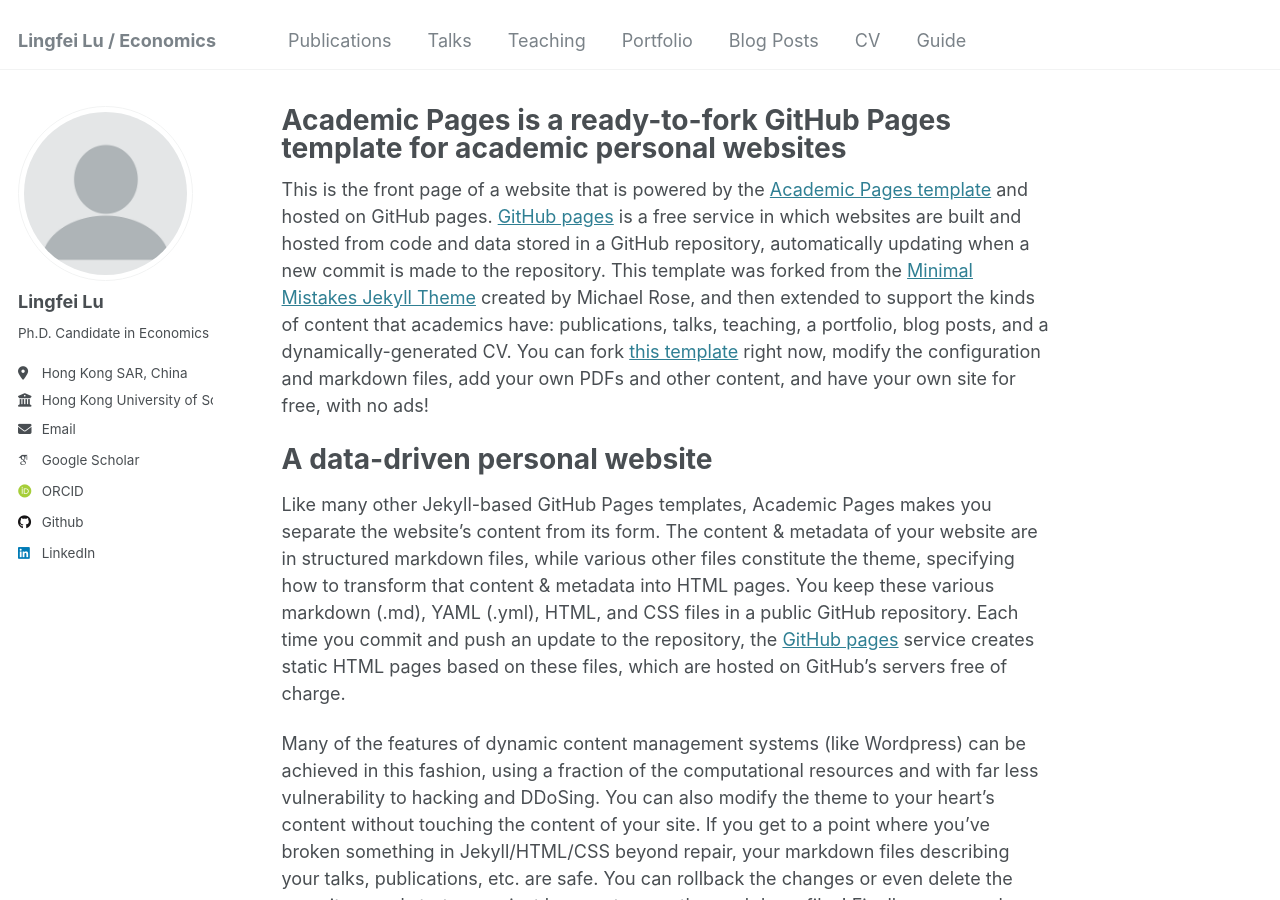
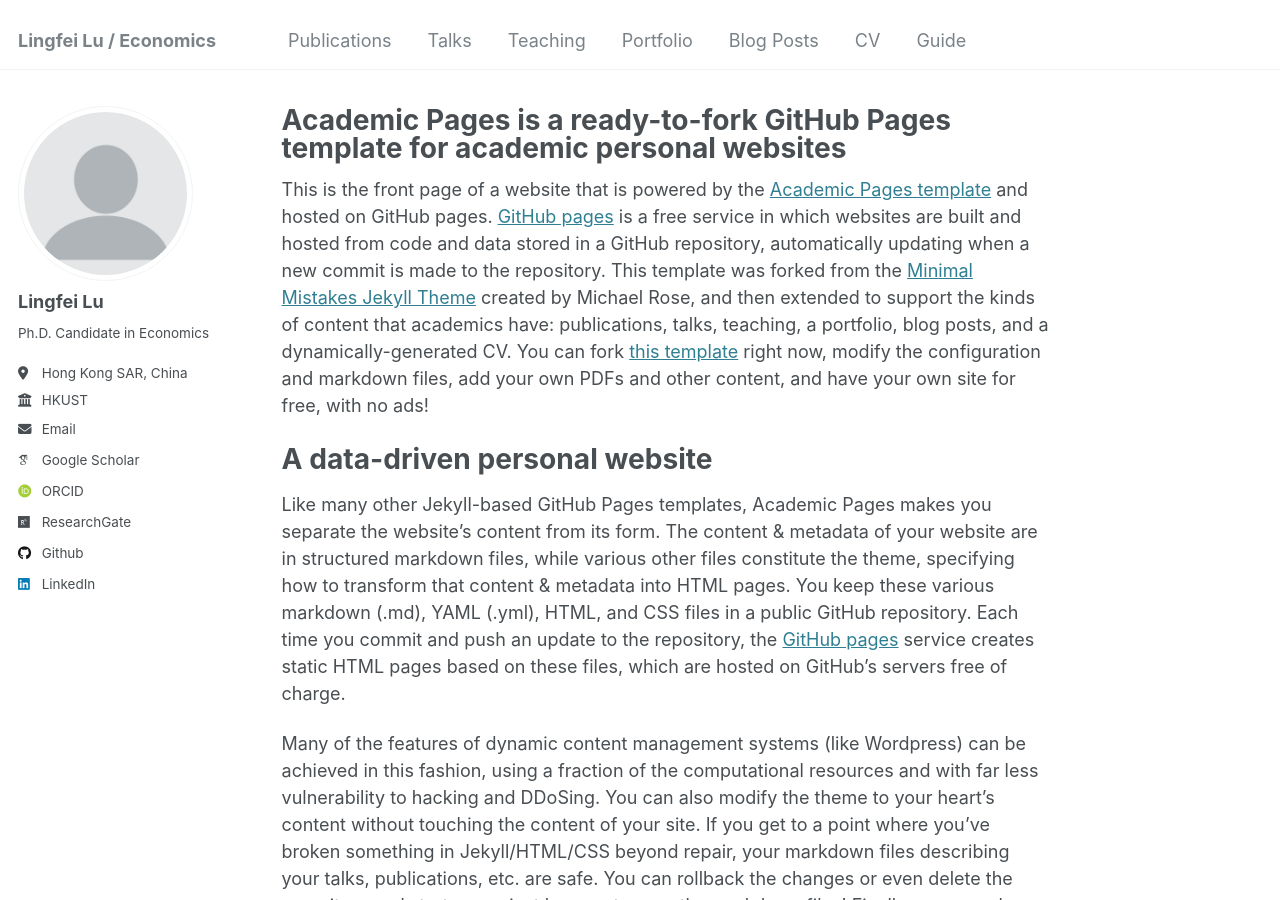
Before and after one commit to lingfei-daniel-lu/lingfei-daniel-lu.github.io, a Jekyll site: the page built from _pages/about.md, in a window 1280 px wide and 900 px high. Built offline with Jekyll 4.4.1, drawn with Linux system fonts in a browser that asks for light colours; some web fonts are replaced.

Commit message:
Update _config.yml
change the university name and add the ResearchGate link.

```diff
--- a/_config.yml
+++ b/_config.yml
@@ -26,7 +26,7 @@
   pronouns         : # example: "she/her"
   bio              : "Ph.D. Candidate in Economics"
   location         : "Hong Kong SAR, China"
-  employer         : "Hong Kong University of Science and Technology"
+  employer         : "HKUST"
   uri              : # URL
   email            : "lingfei.lu[at]connect.ust.hk"
 
@@ -37,7 +37,7 @@
   orcid            : "https://orcid.org/0000-0002-8594-2763"
   semantic         : # URL
   pubmed           : # URL
-  researchgate     : # URL
+  researchgate     : "https://www.researchgate.net/profile/Lingfei-Lu"
   scopus           : # URL
 
   # Repositories and software development
```
